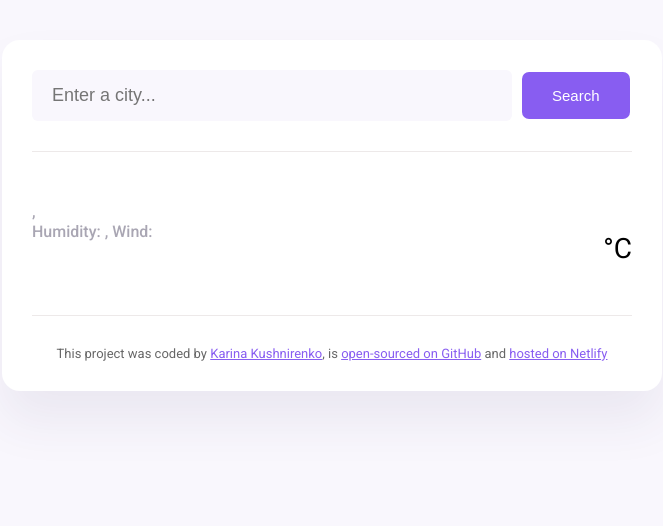
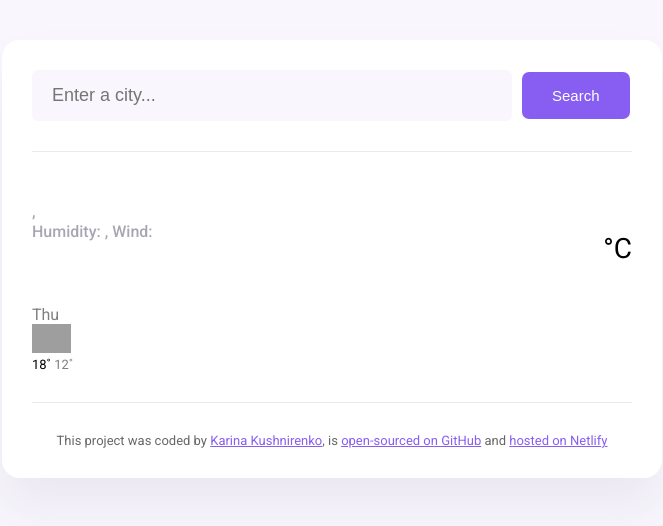
Before and after one commit to Kat2Rina/My_final_weatherAppProject, a plain HTML site: page index.html in a window 1280 px wide. Shown: the whole page, without its empty margins (308-971 px from the left). Drawn offline with nearby package versions, Linux system fonts and the light colour scheme; no server answers; grey boxes are pictures that could not be loaded.

Commit message:
Added HTML and CSS/weather_forecast

```diff
--- a/index.html
+++ b/index.html
@@ -44,8 +44,23 @@
             <div class="weather-app-unit">°C</div>
           </div>
         </div>
+        <div class="weather-forecast">
+          <div class="row">
+            <div class="col-2">
+              <div class="weather-forecast-date">Thu</div>
+
+              <img
+                src="https://purepng.com/public/uploads/large/weather-forecast-symbol-v7o.png"
+                width="39"
+              />
+              <div class="weather-forecast-temp">
+                <span class="weather-forecast-temp-max">18˚</span>
+                <span class="weather-forecast-temp-min">12˚</span>
+              </div>
+            </div>
+          </div>
+        </div>
       </main>
-
       <footer>
         This project was coded by
         <a href="https://github.com/Kat2Rina" target="_blank"
--- a/src/style.css
+++ b/src/style.css
@@ -91,6 +91,23 @@ main {
   font-size: 28px;
   margin-top: 15px;
 }
+.weather-forecast {
+  margin-top: 20px;
+  text-align: left;
+}
+
+.weather-forecast-date {
+  font-size: 16px;
+  opacity: 0.5;
+}
+
+.weather-forecast-temp-min {
+  opacity: 0.5;
+}
+
+.weather-forecast-temp {
+  font-size: 13px;
+}
 
 footer {
   border-top: 0.2px solid rgb(237, 233, 233);
```
